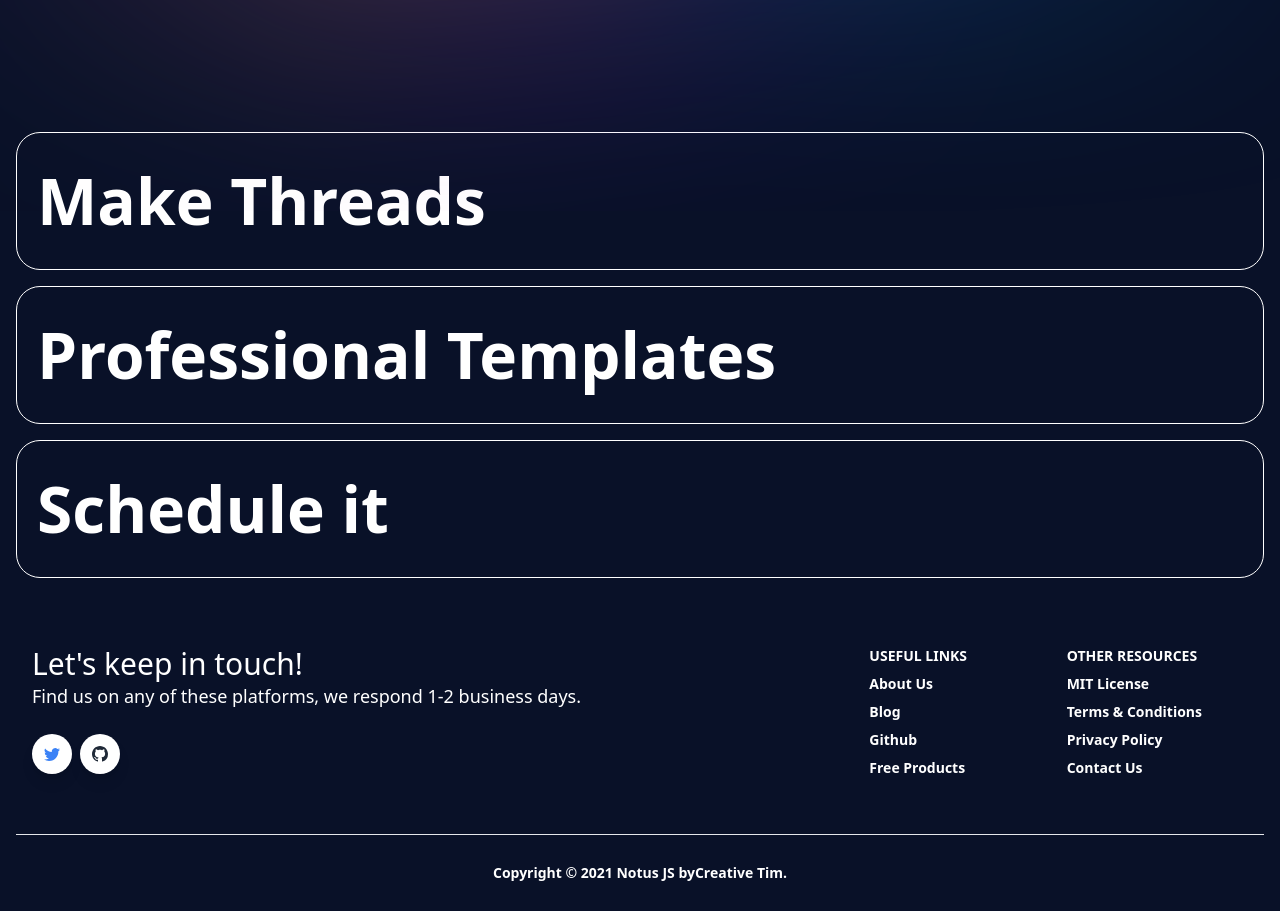
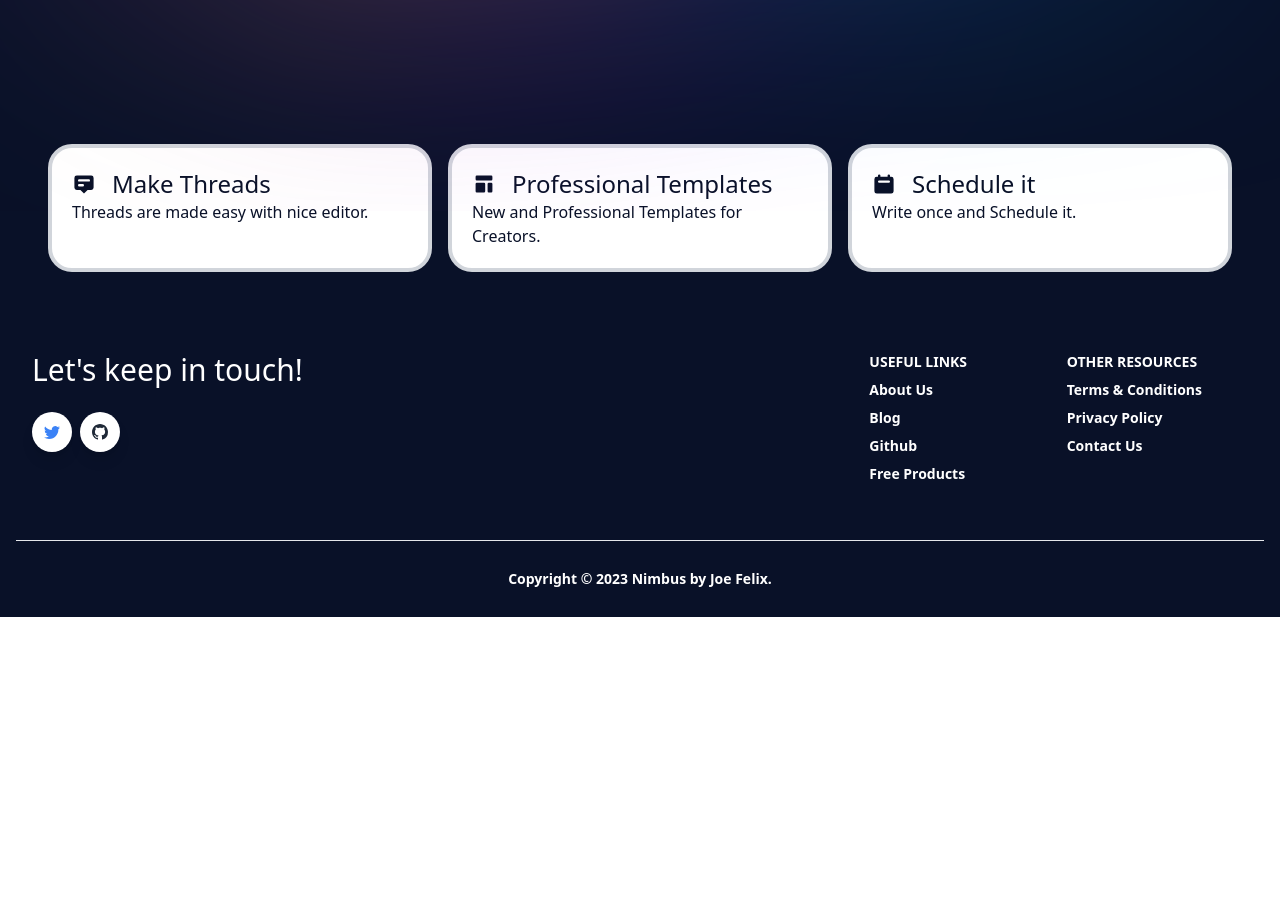
Before and after one commit to joefelx/NimbusT, a Next.js app: page / in a window 1280 px wide. Shown: the part 1120-2031 px from the top of the page. After the commit the page ends 1737 px from the top, so only its background shows below. Built offline with nearby package versions, Linux system fonts and the light colour scheme; no server answers.

Commit message:
Features section modified

```diff
--- a/next.config.js
+++ b/next.config.js
@@ -1,6 +1,6 @@
 /** @type {import('next').NextConfig} */
 const nextConfig = {
   reactStrictMode: true,
-}
+};
 
-module.exports = nextConfig
+module.exports = nextConfig;
--- /dev/null
+++ b/src/Components/Features.js
@@ -0,0 +1,36 @@
+import { HiTemplate, HiCalendar, HiAnnotation } from "react-icons/hi";
+
+function Features() {
+  const FeatureBox = ({ text, subtext, iconName }) => {
+    return (
+      <div className="flex-1 p-5 m-2 bg-white text-black border-4 border-gray-300 rounded-3xl  cursor-pointer">
+        <section className="flex items-center text-2xl">
+          {iconName}
+          <h2 className="ml-4">{text}</h2>
+        </section>
+        <p>{subtext}</p>
+      </div>
+    );
+  };
+  return (
+    <div className=" bg-black text-white flex p-10 z-[100]">
+      <FeatureBox
+        text="Make Threads"
+        subtext="Threads are made easy with nice editor."
+        iconName={<HiAnnotation />}
+      />
+      <FeatureBox
+        text="Professional Templates"
+        subtext="New and Professional Templates for Creators."
+        iconName={<HiTemplate />}
+      />
+      <FeatureBox
+        text="Schedule it"
+        subtext="Write once and Schedule it."
+        iconName={<HiCalendar />}
+      />
+    </div>
+  );
+}
+
+export default Features;
--- a/src/Components/Footer.js
+++ b/src/Components/Footer.js
@@ -2,41 +2,38 @@ import { BsGithub, BsTwitter } from "react-icons/bs";
 
 function Footer() {
   return (
-    <footer class="relative bg-blueGray-200 pt-8 pb-6">
-      <div class="container mx-auto px-4">
-        <div class="flex flex-wrap text-left lg:text-left">
-          <div class="w-full lg:w-6/12 px-4">
-            <h4 class="text-3xl fonat-semibold text-blueGray-700">
+    <footer className="relative bg-blueGray-200 pt-8 pb-6">
+      <div className="container mx-auto px-4">
+        <div className="flex flex-wrap text-left lg:text-left">
+          <div className="w-full lg:w-6/12 px-4">
+            <h4 className="text-3xl fonat-semibold text-blueGray-700">
               Let's keep in touch!
             </h4>
-            <h5 class="text-lg mt-0 mb-2 text-blueGray-600">
-              Find us on any of these platforms, we respond 1-2 business days.
-            </h5>
-            <div class="flex mt-6 lg:mb-0 mb-6">
+            <div className="flex mt-6 lg:mb-0 mb-6">
               <button
-                class="bg-white text-blue-500 shadow-lg font-normal h-10 w-10 flex items-center justify-center align-center rounded-full outline-none focus:outline-none mr-2"
+                className="bg-white text-blue-500 shadow-lg font-normal h-10 w-10 flex items-center justify-center align-center rounded-full outline-none focus:outline-none mr-2"
                 type="button"
               >
                 <BsTwitter />
               </button>
               <button
-                class="bg-white text-gray-800 shadow-lg font-normal h-10 w-10 flex items-center justify-center align-center rounded-full outline-none focus:outline-none mr-2"
+                className="bg-white text-gray-800 shadow-lg font-normal h-10 w-10 flex items-center justify-center align-center rounded-full outline-none focus:outline-none mr-2"
                 type="button"
               >
                 <BsGithub />
               </button>
             </div>
           </div>
-          <div class="w-full lg:w-6/12 px-4">
-            <div class="flex flex-wrap items-top mb-6">
-              <div class="w-full lg:w-4/12 px-4 ml-auto">
-                <span class="block uppercase text-blueGray-500 text-sm font-semibold mb-2">
+          <div className="w-full lg:w-6/12 px-4">
+            <div className="flex flex-wrap items-top mb-6">
+              <div className="w-full lg:w-4/12 px-4 ml-auto">
+                <span className="block uppercase text-blueGray-500 text-sm font-semibold mb-2">
                   Useful Links
                 </span>
-                <ul class="list-unstyled">
+                <ul className="list-unstyled">
                   <li>
                     <a
-                      class="text-blueGray-600 hover:text-blueGray-800 font-semibold block pb-2 text-sm"
+                      className="text-blueGray-600 hover:text-blueGray-800 font-semibold block pb-2 text-sm"
                       href="https://www.creative-tim.com/presentation?ref=njs-profile"
                     >
                       About Us
@@ -44,7 +41,7 @@ function Footer() {
                   </li>
                   <li>
                     <a
-                      class="text-blueGray-600 hover:text-blueGray-800 font-semibold block pb-2 text-sm"
+                      className="text-blueGray-600 hover:text-blueGray-800 font-semibold block pb-2 text-sm"
                       href="https://blog.creative-tim.com?ref=njs-profile"
                     >
                       Blog
@@ -52,7 +49,7 @@ function Footer() {
                   </li>
                   <li>
                     <a
-                      class="text-blueGray-600 hover:text-blueGray-800 font-semibold block pb-2 text-sm"
+                      className="text-blueGray-600 hover:text-blueGray-800 font-semibold block pb-2 text-sm"
                       href="https://www.github.com/creativetimofficial?ref=njs-profile"
                     >
                       Github
@@ -60,7 +57,7 @@ function Footer() {
                   </li>
                   <li>
                     <a
-                      class="text-blueGray-600 hover:text-blueGray-800 font-semibold block pb-2 text-sm"
+                      className="text-blueGray-600 hover:text-blueGray-800 font-semibold block pb-2 text-sm"
                       href="https://www.creative-tim.com/bootstrap-themes/free?ref=njs-profile"
                     >
                       Free Products
@@ -68,22 +65,14 @@ function Footer() {
                   </li>
                 </ul>
               </div>
-              <div class="w-full lg:w-4/12 px-4">
-                <span class="block uppercase text-blueGray-500 text-sm font-semibold mb-2">
+              <div className="w-full lg:w-4/12 px-4">
+                <span className="block uppercase text-blueGray-500 text-sm font-semibold mb-2">
                   Other Resources
                 </span>
-                <ul class="list-unstyled">
+                <ul className="list-unstyled">
                   <li>
                     <a
-                      class="text-blueGray-600 hover:text-blueGray-800 font-semibold block pb-2 text-sm"
-                      href="https://github.com/creativetimofficial/notus-js/blob/main/LICENSE.md?ref=njs-profile"
-                    >
-                      MIT License
-                    </a>
-                  </li>
-                  <li>
-                    <a
-                      class="text-blueGray-600 hover:text-blueGray-800 font-semibold block pb-2 text-sm"
+                      className="text-blueGray-600 hover:text-blueGray-800 font-semibold block pb-2 text-sm"
                       href="https://creative-tim.com/terms?ref=njs-profile"
                     >
                       Terms &amp; Conditions
@@ -91,7 +80,7 @@ function Footer() {
                   </li>
                   <li>
                     <a
-                      class="text-blueGray-600 hover:text-blueGray-800 font-semibold block pb-2 text-sm"
+                      className="text-blueGray-600 hover:text-blueGray-800 font-semibold block pb-2 text-sm"
                       href="https://creative-tim.com/privacy?ref=njs-profile"
                     >
                       Privacy Policy
@@ -99,7 +88,7 @@ function Footer() {
                   </li>
                   <li>
                     <a
-                      class="text-blueGray-600 hover:text-blueGray-800 font-semibold block pb-2 text-sm"
+                      className="text-blueGray-600 hover:text-blueGray-800 font-semibold block pb-2 text-sm"
                       href="https://creative-tim.com/contact-us?ref=njs-profile"
                     >
                       Contact Us
@@ -110,24 +99,21 @@ function Footer() {
             </div>
           </div>
         </div>
-        <hr class="my-6 border-blueGray-300" />
-        <div class="flex flex-wrap items-center md:justify-between justify-center">
-          <div class="w-full md:w-4/12 px-4 mx-auto text-center">
-            <div class="text-sm text-blueGray-500 font-semibold py-1">
-              Copyright © <span id="get-current-year">2021</span>
+        <hr className="my-6 border-blueGray-300" />
+        <div className="flex flex-wrap items-center md:justify-between justify-center">
+          <div className="w-full md:w-4/12 px-4 mx-auto text-center">
+            <div className="text-sm text-blueGray-500 font-semibold py-1">
+              Copyright © <span id="get-current-year">2023</span>
               <a
-                href="https://www.creative-tim.com/product/notus-js"
-                class="text-blueGray-500 hover:text-gray-800"
+                className="text-blueGray-500 hover:text-sky-500"
                 target="_blank"
               >
                 {" "}
-                Notus JS by
+                Nimbus
               </a>
-              <a
-                href="https://www.creative-tim.com?ref=njs-profile"
-                class="text-blueGray-500 hover:text-blueGray-800"
-              >
-                Creative Tim
+              <a className="text-blueGray-500 hover:text-blueGray-800">
+                {" "}
+                by Joe Felix
               </a>
               .
             </div>
--- a/src/Components/Hero.js
+++ b/src/Components/Hero.js
@@ -33,7 +33,7 @@ function Hero() {
         <button
           className={`${
             theme == "light"
-              ? " bg-black text-white hover:bg-gray-700 "
+              ? " bg-black text-white hover:bg-gray-700"
               : "bg-white text-black hover:bg-gray-300"
           } flex items-center px-6 py-2 mt-7 rounded-2xl text-[1rem] font-semibold border-2 border-gray-400`}
           onClick={() => {
--- a/src/context/AuthContext.js
+++ b/src/context/AuthContext.js
@@ -16,12 +16,11 @@ export const AuthContextProvider = ({ children }) => {
 
   async function checkUser() {
     const storedUser = window.localStorage.getItem("USER_ACCOUNT");
-
     try {
       storedUser
         ? dispatch({
             type: "AUTH_LOGGEDIN",
-            payload: JSON.parse(storedUser).data,
+            payload: JSON.parse(storedUser),
           })
         : setShow(true);
     } catch (error) {
--- a/src/context/FunctionContext.js
+++ b/src/context/FunctionContext.js
@@ -46,10 +46,13 @@ export const FunctionContext = createContext();
 export const FunctionContextProvider = ({ children }) => {
   const [state, dispatch] = useReducer(FunctionReducer, INITIAL_STATE);
 
+  const NEXT_PUBLIC_REQUEST_URL = process.env.NEXT_PUBLIC_REQUEST_URL;
   const PostThread = async () => {
     dispatch({ type: "SET_LOADING" });
 
-    const res = await axios.post("http://localhost:5000/thread", {
+    console.log(`${NEXT_PUBLIC_REQUEST_URL}/tweet/thread`);
+
+    const res = await axios.post(`${NEXT_PUBLIC_REQUEST_URL}/tweet/thread`, {
       username: "testfelix2",
       threadsList: state.threads,
       scheduled: false,
--- a/src/pages/[id].js
+++ b/src/pages/[id].js
@@ -10,7 +10,6 @@ const User = () => {
     const result = await axios.post("http://localhost:5000/user", {
       username: id,
     });
-    // console.log(result);
     window.localStorage.setItem("USER_ACCOUNT", JSON.stringify(result.data));
   };
 
--- a/src/pages/index.js
+++ b/src/pages/index.js
@@ -7,14 +7,7 @@ import { AuthContext } from "@/context/AuthContext";
 import Image from "next/image";
 import EditorPreview from "../assets/Nimbus-ScreenShot.png";
 import Footer from "@/components/Footer";
-
-const FeatureBox = ({ text }) => {
-  return (
-    <div className="flex-1 flex items-center bg-black border border-white rounded-3xl m-4 p-5">
-      <span className="text-white text-[4rem] font-bold">{text}</span>
-    </div>
-  );
-};
+import Features from "@/components/Features";
 
 export default function Home() {
   const { show, theme, dispatch } = useContext(FunctionContext);
@@ -53,11 +46,7 @@ export default function Home() {
           <Gradient />
         </div>
         {/* Features list */}
-        <div className=" bg-black text-white py-5">
-          <FeatureBox text="Make Threads" />
-          <FeatureBox text="Professional Templates" />
-          <FeatureBox text="Schedule it" />
-        </div>
+        <Features />
         {/* Footer */}
         <Footer />
       </div>
```
